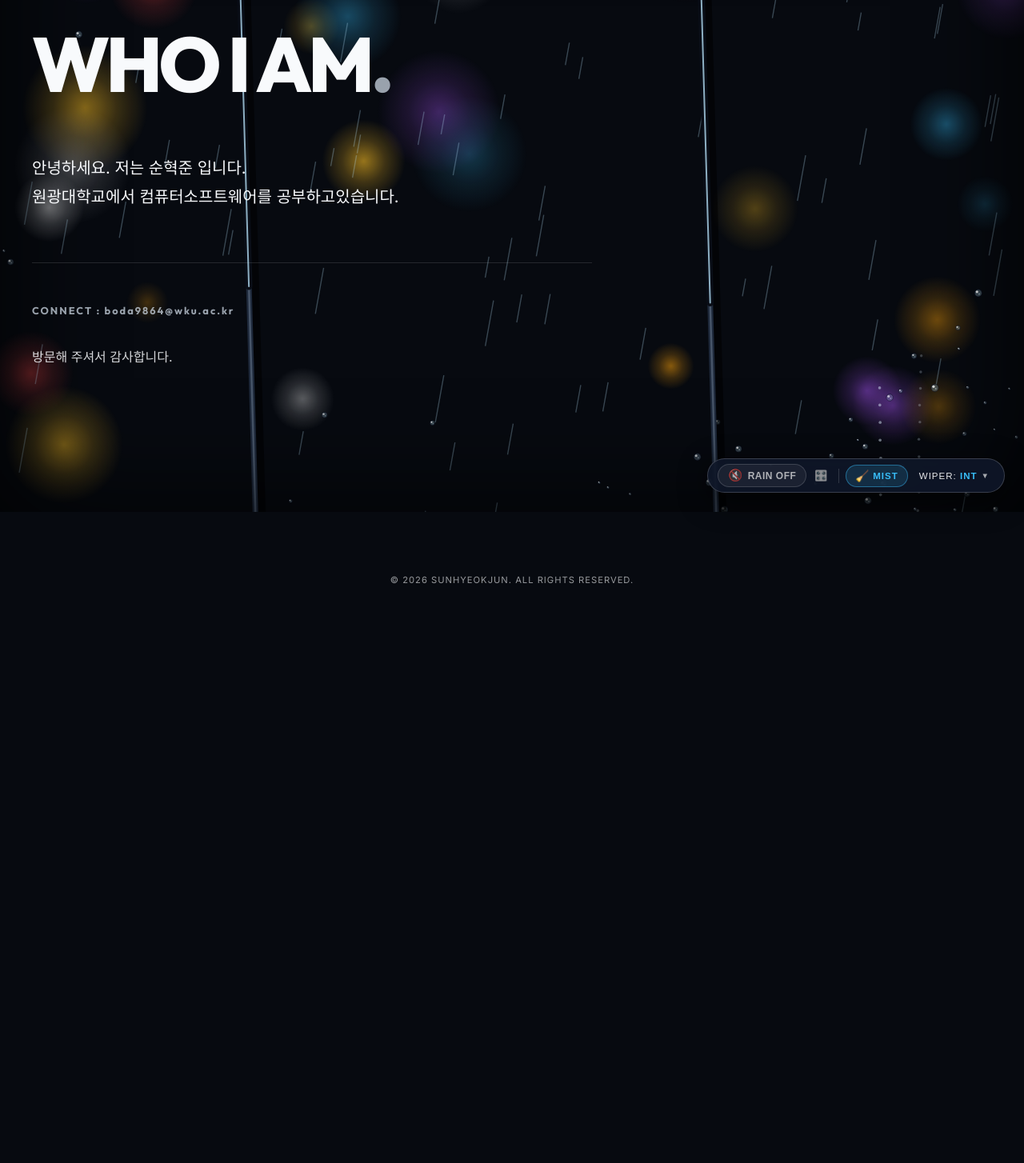
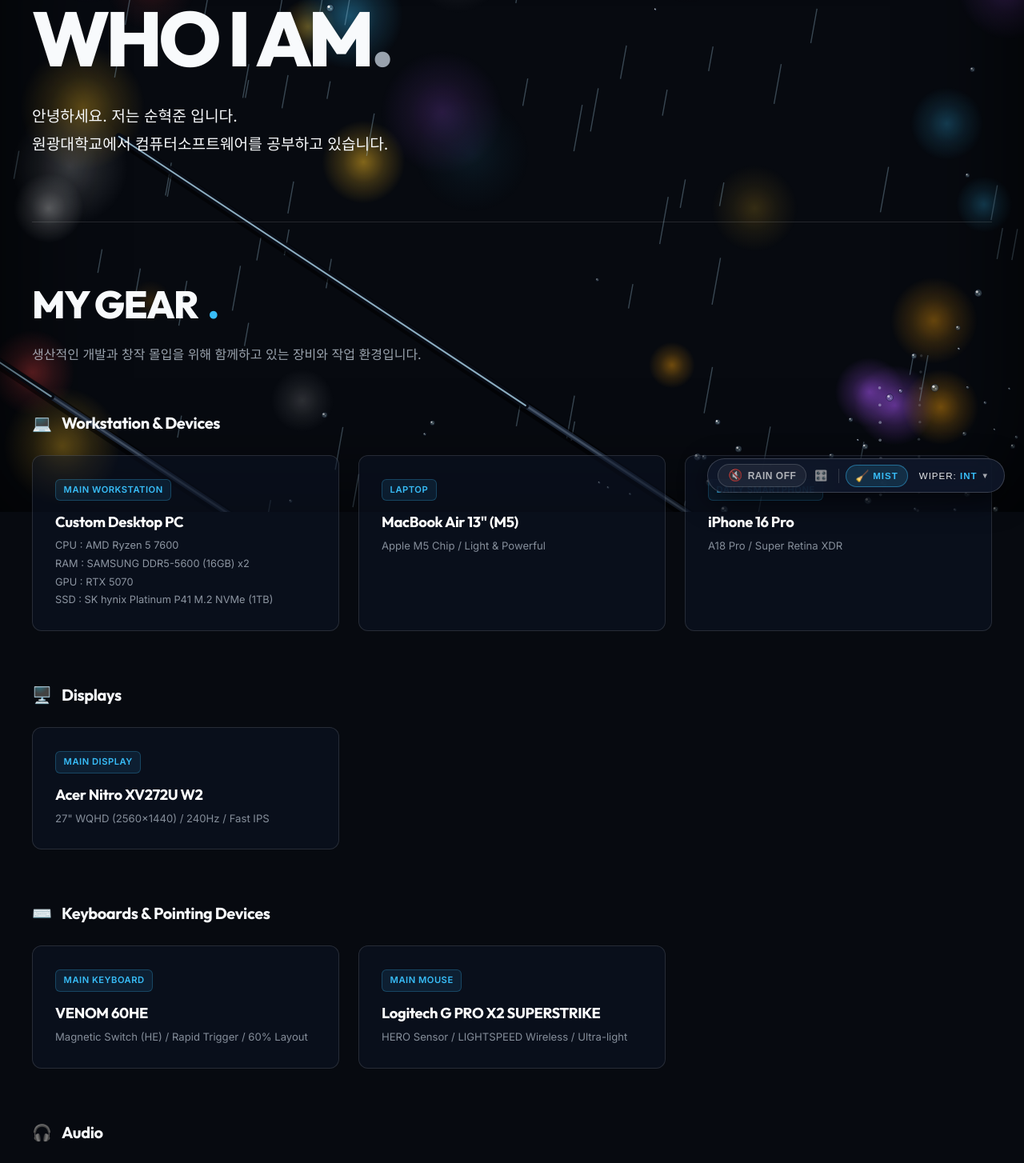
Before and after one commit to boda9864-commits/blog-sunhyeokjun, a Next.js app: page /about in a window 1280 px wide. Shown: the part 160-1614 px from the top of the page at 80% size. Before the commit the page ends 959 px from the top, so only its background shows below. Built offline with nearby package versions, Linux system fonts and the light colour scheme.

Commit message:
feat: Add My Gear section to About page

```diff
--- /dev/null
+++ b/src/app/about/About.module.css
@@ -0,0 +1,192 @@
+.container {
+  padding: 10rem 0 8rem;
+}
+
+.title {
+  font-size: clamp(2.5rem, 8vw, 6rem);
+  font-weight: 800;
+  line-height: 1;
+  margin-bottom: 2rem;
+  letter-spacing: -0.05em;
+}
+
+.intro {
+  max-width: 720px;
+  font-size: 1.2rem;
+  line-height: 1.8;
+  color: var(--foreground);
+  font-weight: 400;
+  margin-bottom: 5rem;
+}
+
+.gearSection {
+  margin-top: 5rem;
+  border-top: 1px solid var(--glass-border);
+  padding-top: 4rem;
+}
+
+.sectionHeader {
+  margin-bottom: 3.5rem;
+}
+
+.sectionTitle {
+  font-size: clamp(1.8rem, 5vw, 3rem);
+  font-weight: 800;
+  letter-spacing: -0.03em;
+  margin-bottom: 0.75rem;
+  display: flex;
+  align-items: center;
+  gap: 0.75rem;
+}
+
+.sectionSubtitle {
+  color: var(--foreground-muted);
+  font-size: 1rem;
+  line-height: 1.6;
+}
+
+.categoryGroup {
+  margin-bottom: 4rem;
+}
+
+.categoryHeader {
+  display: flex;
+  align-items: center;
+  gap: 0.75rem;
+  margin-bottom: 1.5rem;
+}
+
+.categoryIcon {
+  font-size: 1.25rem;
+}
+
+.categoryTitle {
+  font-size: 1.25rem;
+  font-weight: 700;
+  letter-spacing: -0.02em;
+  color: var(--foreground);
+}
+
+.gearGrid {
+  display: grid;
+  grid-template-columns: repeat(auto-fill, minmax(320px, 1fr));
+  gap: 1.5rem;
+}
+
+.gearCard {
+  background: var(--card-bg);
+  border: 1px solid var(--glass-border);
+  border-radius: 12px;
+  padding: 1.75rem;
+  backdrop-filter: blur(16px);
+  -webkit-backdrop-filter: blur(16px);
+  transition: all 0.35s cubic-bezier(0.16, 1, 0.3, 1);
+  display: flex;
+  flex-direction: column;
+  justify-content: space-between;
+}
+
+.gearCard:hover {
+  transform: translateY(-4px);
+  border-color: rgba(56, 189, 248, 0.4);
+  background: rgba(15, 23, 42, 0.65);
+  box-shadow: 0 20px 40px rgba(0, 0, 0, 0.4), 0 0 20px rgba(56, 189, 248, 0.08);
+}
+
+.cardTop {
+  margin-bottom: 0;
+}
+
+.roleBadge {
+  display: inline-block;
+  font-size: 0.7rem;
+  font-weight: 600;
+  color: var(--primary);
+  background: rgba(56, 189, 248, 0.1);
+  border: 1px solid rgba(56, 189, 248, 0.25);
+  padding: 0.25rem 0.6rem;
+  border-radius: 6px;
+  letter-spacing: 0.5px;
+  text-transform: uppercase;
+  margin-bottom: 0.75rem;
+}
+
+.gearName {
+  font-size: 1.15rem;
+  font-weight: 700;
+  margin-bottom: 0.35rem;
+  letter-spacing: -0.02em;
+  color: #fff;
+}
+
+.gearSpecs {
+  font-size: 0.82rem;
+  font-family: var(--font-main);
+  color: var(--foreground-muted);
+  line-height: 1.5;
+  margin-bottom: 0;
+  opacity: 0.85;
+}
+
+.gearSpecsList {
+  list-style: none;
+  padding: 0;
+  margin: 0.35rem 0 0;
+  display: flex;
+  flex-direction: column;
+  gap: 0.25rem;
+}
+
+.gearSpecsList li {
+  font-size: 0.8rem;
+  font-family: var(--font-main);
+  color: var(--foreground-muted);
+  line-height: 1.45;
+  opacity: 0.9;
+}
+
+.contactSection {
+  border-top: 1px solid var(--glass-border);
+  padding-top: 3.5rem;
+  margin-top: 5rem;
+}
+
+.contactLabel {
+  font-size: 0.85rem;
+  letter-spacing: 2px;
+  font-weight: 700;
+  margin-bottom: 1rem;
+  color: var(--foreground-muted);
+}
+
+.contactEmail {
+  color: var(--primary);
+  text-decoration: none;
+  font-weight: 600;
+  transition: opacity 0.2s;
+}
+
+.contactEmail:hover {
+  opacity: 0.8;
+}
+
+.contactNote {
+  opacity: 0.85;
+  font-size: 1rem;
+  color: var(--foreground-muted);
+  margin-top: 0.5rem;
+}
+
+@media (max-width: 768px) {
+  .container {
+    padding: 7rem 0 5rem;
+  }
+
+  .gearGrid {
+    grid-template-columns: 1fr;
+  }
+
+  .gearCard {
+    padding: 1.5rem;
+  }
+}
--- a/src/app/about/page.tsx
+++ b/src/app/about/page.tsx
@@ -1,40 +1,71 @@
+import { gearCategories } from '@/data/gear';
+import styles from './About.module.css';
+
 export default function AboutPage() {
   return (
-    <main className={`${"fade-in"} container`} style={{ padding: '12rem 0' }}>
-      <h1 style={{
-        fontSize: 'clamp(2.5rem, 8vw, 6rem)',
-        fontWeight: 800,
-        lineHeight: 1,
-        marginBottom: '4rem',
-        letterSpacing: '-0.05em'
-      }}>
+    <main className={`${styles.container} fade-in container`}>
+      <h1 className={styles.title}>
         WHO I AM<span style={{ color: 'var(--foreground-muted)' }}>.</span>
       </h1>
 
-      <div style={{
-        maxWidth: '700px',
-        fontSize: '1.25rem',
-        lineHeight: 1.8,
-        color: 'var(--foreground)',
-        fontWeight: 400
-      }}>
-        <p style={{ marginBottom: '2rem' }}>
+      <div className={styles.intro}>
+        <p>
           안녕하세요. 저는 순혁준 입니다.<br />
-          원광대학교에서 컴퓨터소프트웨어를 공부하고있습니다.
+          원광대학교에서 컴퓨터소프트웨어를 공부하고 있습니다.
         </p>
+      </div>
 
-        <div style={{
-          borderTop: '1px solid var(--glass-border)',
-          paddingTop: '3rem',
-          marginTop: '4rem'
-        }}>
-          <h2 style={{ fontSize: '0.8rem', letterSpacing: '2px', fontWeight: 700, marginBottom: '2rem', color: 'var(--foreground-muted)' }}>
-            CONNECT : boda9864@wku.ac.kr
+      {/* MY GEAR / SETUP SECTION */}
+      <section className={styles.gearSection}>
+        <div className={styles.sectionHeader}>
+          <h2 className={styles.sectionTitle}>
+            MY GEAR<span style={{ color: 'var(--primary)' }}>.</span>
           </h2>
-          <p style={{ opacity: 0.85, fontSize: '1rem' }}>
-            방문해 주셔서 감사합니다.
+          <p className={styles.sectionSubtitle}>
+            생산적인 개발과 창작 몰입을 위해 함께하고 있는 장비와 작업 환경입니다.
           </p>
         </div>
+
+        <div>
+          {gearCategories.map((cat, idx) => (
+            <div key={idx} className={styles.categoryGroup}>
+              <div className={styles.categoryHeader}>
+                {cat.icon && <span className={styles.categoryIcon}>{cat.icon}</span>}
+                <h3 className={styles.categoryTitle}>{cat.category}</h3>
+              </div>
+
+              <div className={styles.gearGrid}>
+                {cat.items.map((item, itemIdx) => (
+                  <div key={itemIdx} className={styles.gearCard}>
+                    <div className={styles.cardTop}>
+                      {item.role && <span className={styles.roleBadge}>{item.role}</span>}
+                      <h4 className={styles.gearName}>{item.name}</h4>
+                      {Array.isArray(item.specs) ? (
+                        <ul className={styles.gearSpecsList}>
+                          {item.specs.map((spec, sIdx) => (
+                            <li key={sIdx}>{spec}</li>
+                          ))}
+                        </ul>
+                      ) : item.specs ? (
+                        <p className={styles.gearSpecs}>{item.specs}</p>
+                      ) : null}
+                    </div>
+                  </div>
+                ))}
+              </div>
+            </div>
+          ))}
+        </div>
+      </section>
+
+      {/* CONTACT SECTION */}
+      <div className={styles.contactSection}>
+        <h2 className={styles.contactLabel}>
+          CONNECT : <a href="mailto:boda9864@wku.ac.kr" className={styles.contactEmail}>boda9864@wku.ac.kr</a>
+        </h2>
+        <p className={styles.contactNote}>
+          방문해 주셔서 감사합니다.
+        </p>
       </div>
     </main>
   );
--- /dev/null
+++ b/src/data/gear.ts
@@ -0,0 +1,88 @@
+export interface GearItem {
+  name: string;
+  role?: string;
+  specs?: string | string[];
+  description?: string;
+  link?: string;
+}
+
+export interface GearCategory {
+  category: string;
+  icon?: string;
+  items: GearItem[];
+}
+
+export const gearCategories: GearCategory[] = [
+  {
+    category: "Workstation & Devices",
+    icon: "💻",
+    items: [
+      {
+        name: "Custom Desktop PC",
+        role: "Main Workstation",
+        specs: [
+          "CPU : AMD Ryzen 5 7600",
+          "RAM : SAMSUNG DDR5-5600 (16GB) x2",
+          "GPU : RTX 5070",
+          "SSD : SK hynix Platinum P41 M.2 NVMe (1TB)",
+        ],
+      },
+      {
+        name: "MacBook Air 13\" (M5)",
+        role: "Laptop",
+        specs: "Apple M5 Chip / Light & Powerful",
+      },
+      {
+        name: "iPhone 16 Pro",
+        role: "Daily Smartphone",
+        specs: "A18 Pro / Super Retina XDR",
+      },
+    ],
+  },
+  {
+    category: "Displays",
+    icon: "🖥️",
+    items: [
+      {
+        name: "Acer Nitro XV272U W2",
+        role: "Main Display",
+        specs: "27\" WQHD (2560x1440) / 240Hz / Fast IPS",
+        description: "선명한 QHD 해상도와 부드러운 240Hz 고주사율을 지원하는 메인 모니터",
+      },
+    ],
+  },
+  {
+    category: "Keyboards & Pointing Devices",
+    icon: "⌨️",
+    items: [
+      {
+        name: "VENOM 60HE",
+        role: "Main Keyboard",
+        specs: "Magnetic Switch (HE) / Rapid Trigger / 60% Layout",
+        description: "래피드 트리거와 자석축의 빠른 응답성을 갖춘 커스텀 60% 키보드",
+      },
+      {
+        name: "Logitech G PRO X2 SUPERSTRIKE",
+        role: "Main Mouse",
+        specs: "HERO Sensor / LIGHTSPEED Wireless / Ultra-light",
+        description: "가볍고 빠른 반응속도와 정밀한 제어를 갖춘 무선 게이밍 마우스",
+      },
+    ],
+  },
+  {
+    category: "Audio",
+    icon: "🎧",
+    items: [
+      {
+        name: "AirPods Pro 2",
+        role: "Earbuds",
+        specs: "H2 Chip / Active Noise Cancellation / USB-C",
+      },
+      {
+        name: "Edifier MR4 MK2",
+        role: "Speaker",
+        specs: "Active 2.0 Studio Monitor Speakers",
+      },
+    ],
+  },
+];
```
